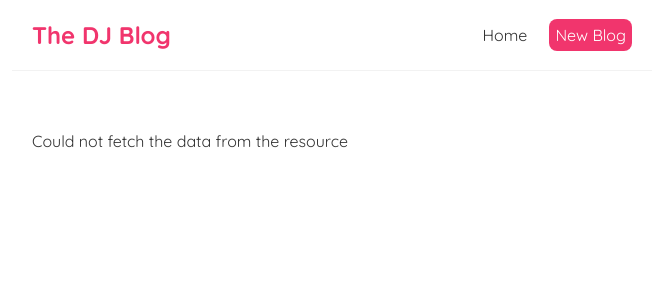
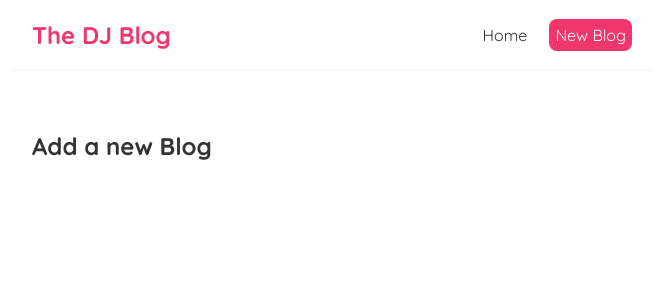
Before and after one commit to DivyJain23/blog, a React (Create React App) app: page /create in a window 1280 px wide. Shown: the top 300 px of the page, without its empty margins (308-971 px from the left). Built offline with nearby package versions, Linux system fonts and the light colour scheme; no server answers; the HTML template or start-up script is replaced by a standard one.

Commit message:
Added exact path & link instead of anchor tags to intercept the server request

```diff
--- a/src/App.js
+++ b/src/App.js
@@ -1,6 +1,7 @@
 import Navbar from './Navbar';
 import Home from './Home';
 import { BrowserRouter as Router, Route, Switch } from 'react-router-dom';
+import Create from './Create';
 
 function App() {
   return (
@@ -9,8 +10,11 @@
         <Navbar />
         <div className="content">
           <Switch>
-            <Route path="/">
+            <Route exact path="/">
               <Home />
+            </Route>
+            <Route exact path="/create">
+              <Create />
             </Route>
           </Switch>
         </div>
--- /dev/null
+++ b/src/Create.js
@@ -0,0 +1,9 @@
+const Create = () => {
+    return (
+        <div className="create">
+            <h2> Add a new Blog </h2>
+        </div>
+     );
+}
+
+export default Create;
--- a/src/Navbar.js
+++ b/src/Navbar.js
@@ -1,14 +1,16 @@
+import {Link} from 'react-router-dom'
+
 const Navbar = () => {
     return (
       <nav className="navbar">
         <h1>The DJ Blog</h1>
         <div className="links">
-          <a href="/">Home</a>
-          <a href="/create" style={{
+          <Link to="/">Home</Link>
+          <Link to="/create" style={{
             color: 'white',
             backgroundColor: '#f1356d',
             borderRadius: '8px'
-          }}>New Blog</a>
+          }}>New Blog</Link>
         </div>
       </nav>
     );
```
